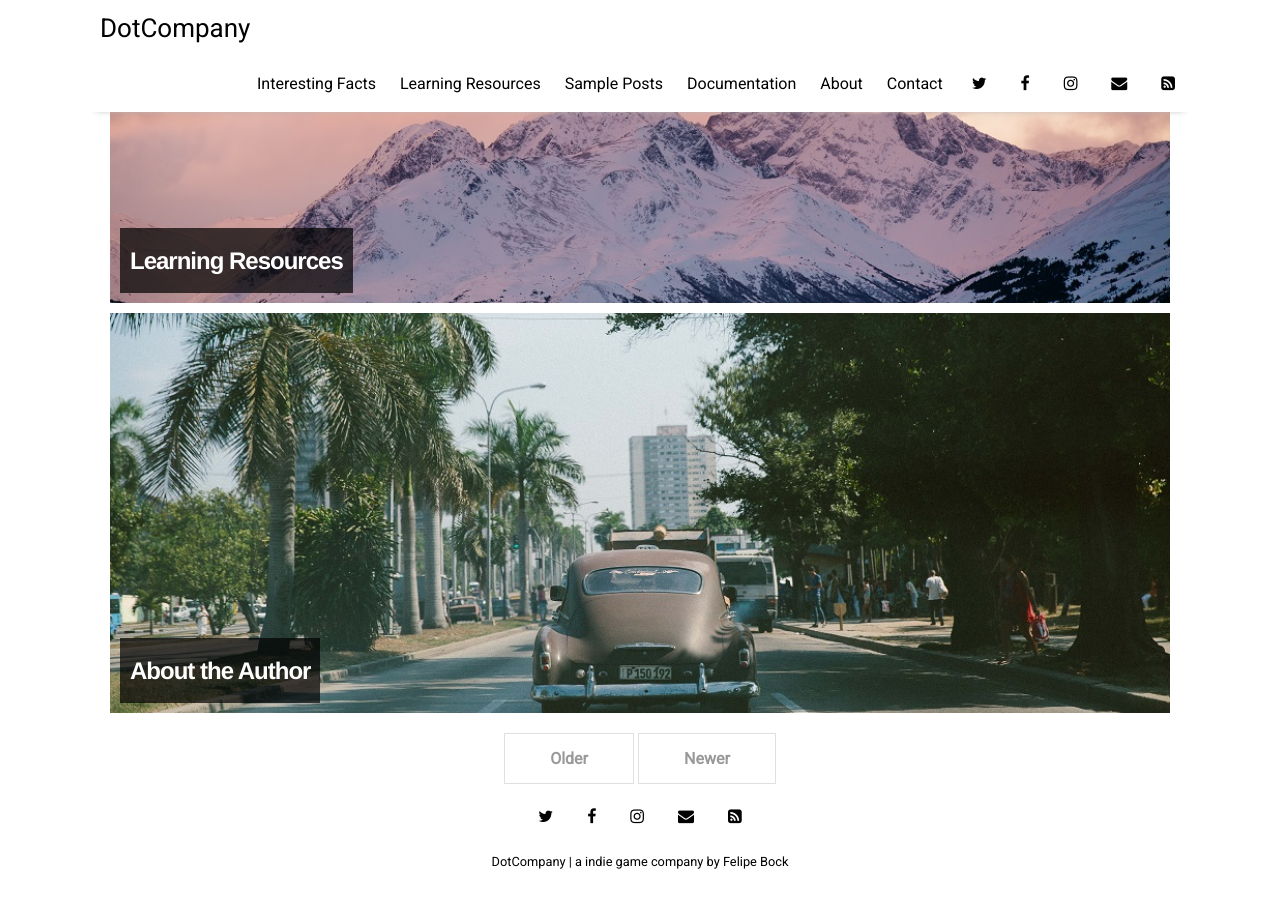
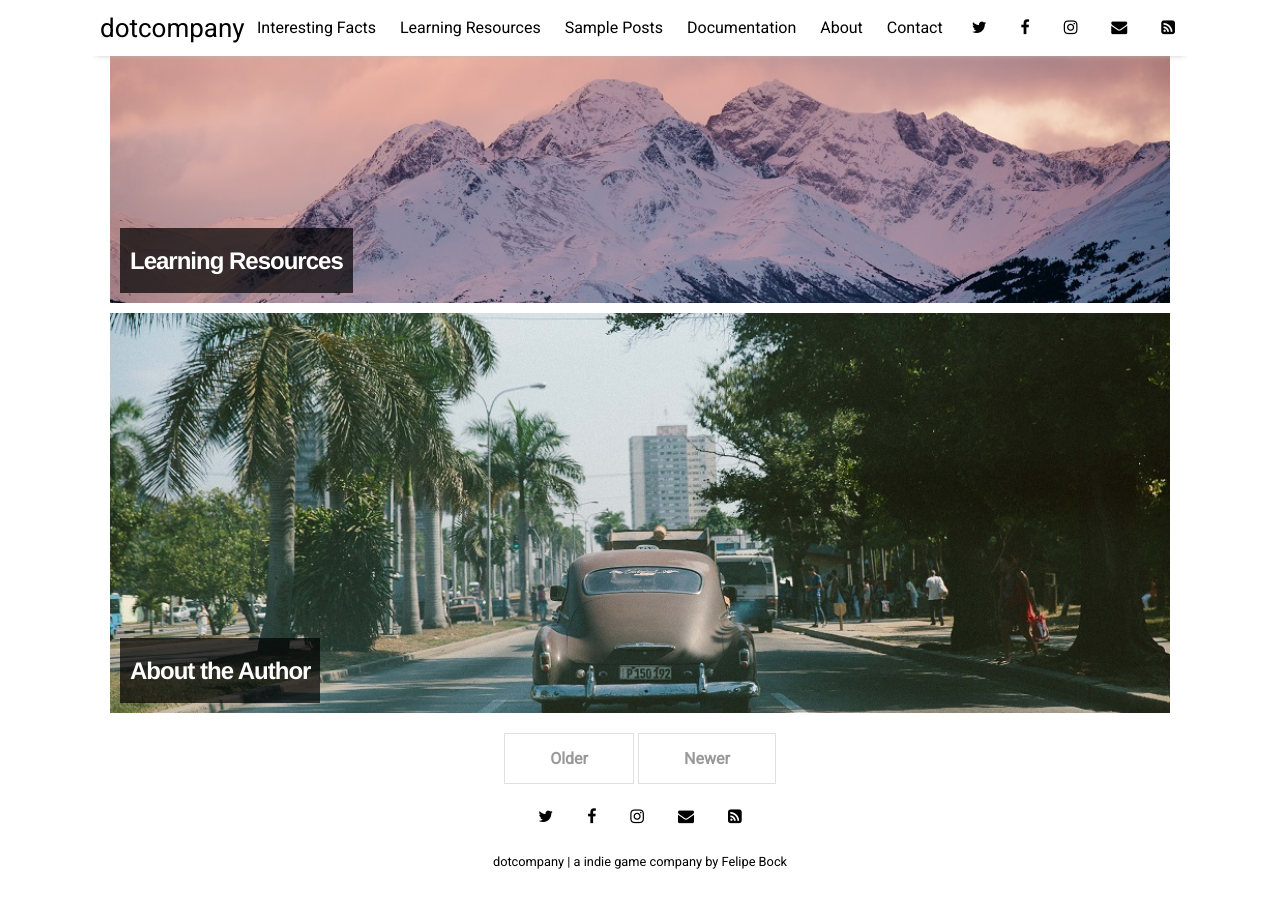
Before and after one commit to dotcompanygames/dotcompanygames.github.io, a Jekyll site: the page built from index.html, in a window 1280 px wide and 900 px high, scrolled down 1398 px. Built offline with Jekyll 4.4.1, drawn with Linux system fonts in a browser that asks for light colours; nearby versions of some CDN libraries; the list of posts is cut into pages by our own code.

```diff
--- a/_config.yml
+++ b/_config.yml
@@ -14,7 +14,7 @@ sass:
   style: :nested
 
 # Customise atom feed settings (this is where Jekyll-Feed gets configuration information)
-title:		           "DotCompany"
+title:		           "dotcompany"
 description:	       "a indie game company"
 author:              "Felipe Bock"
 
```
